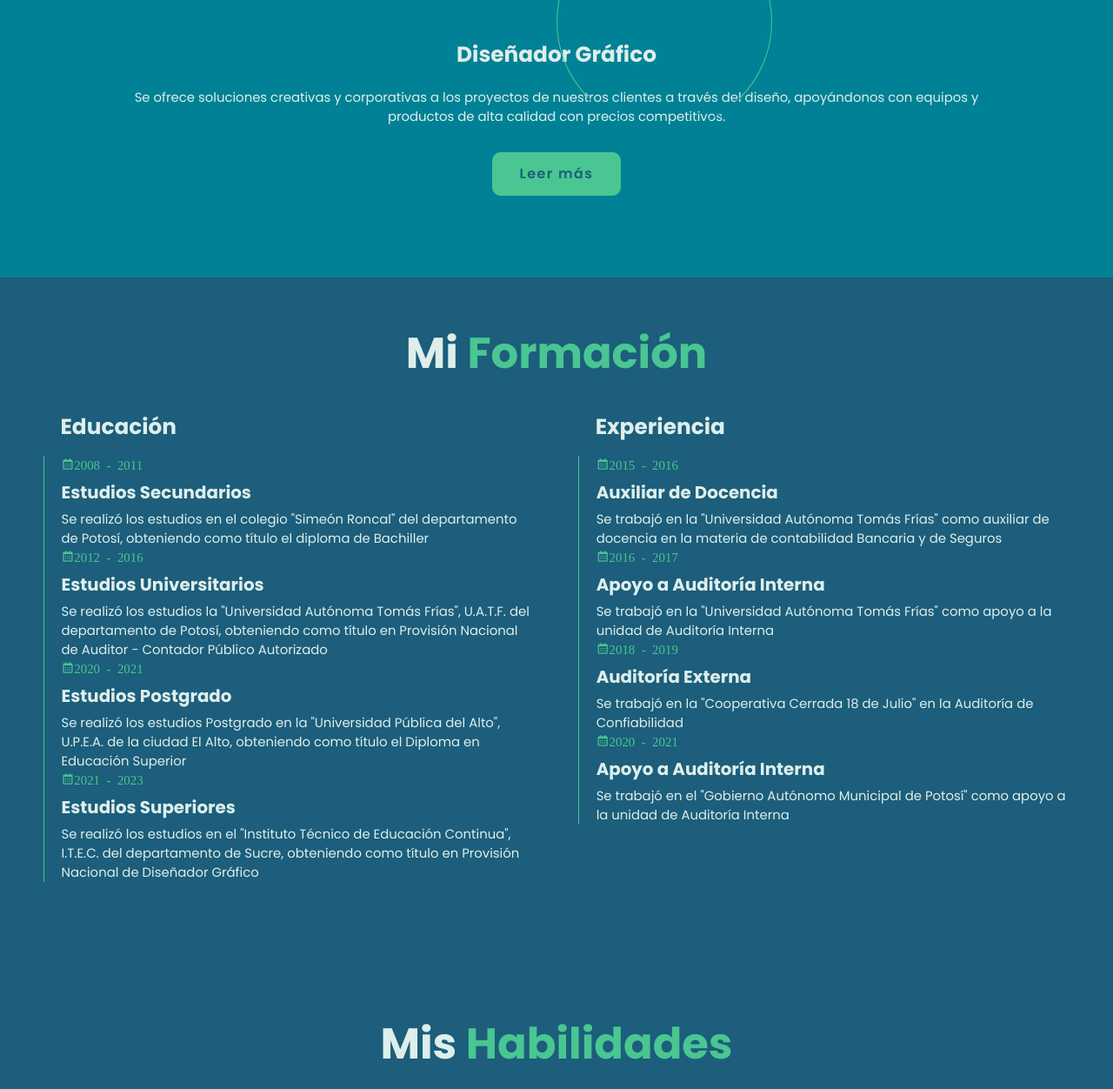
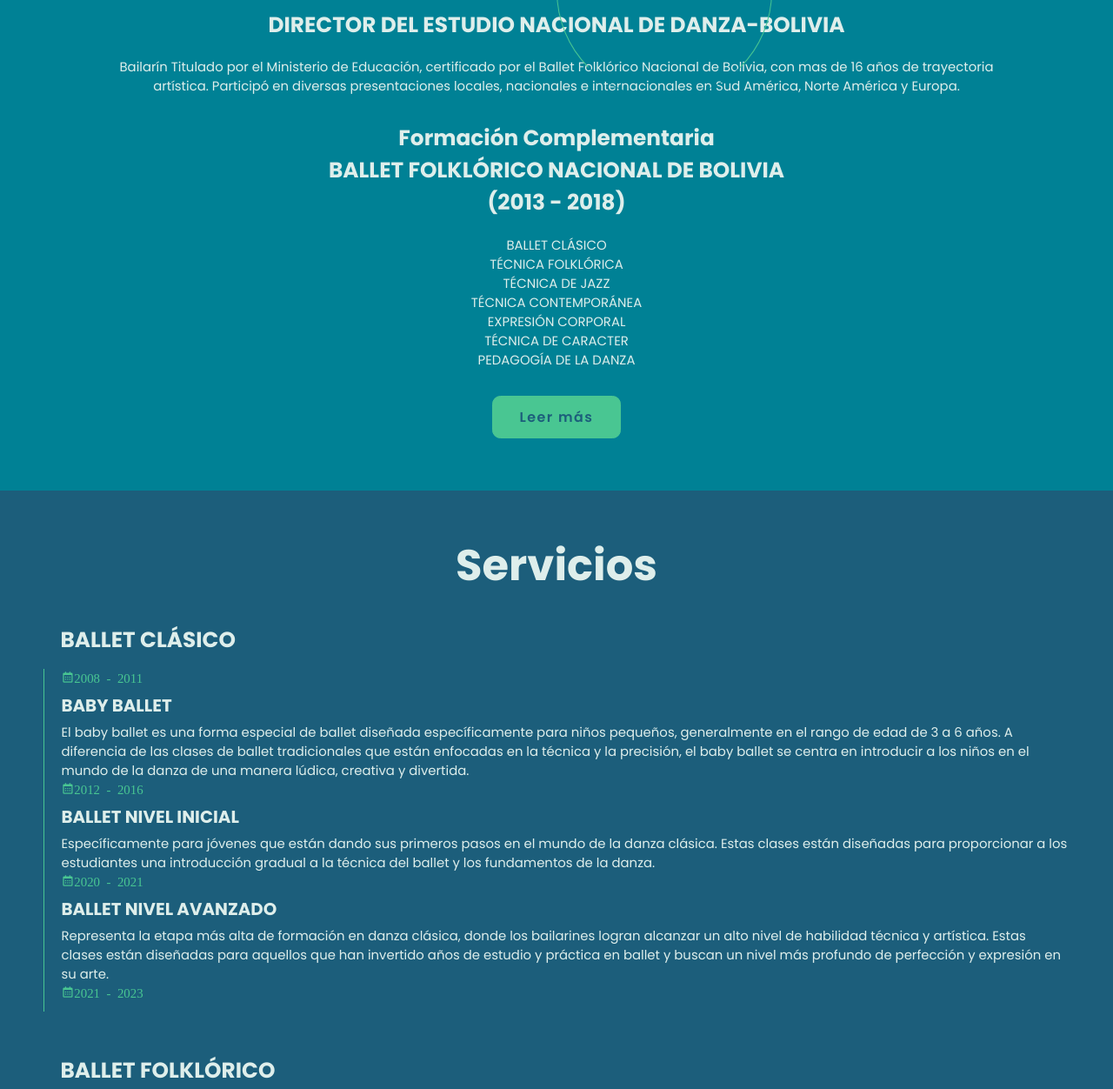
Before and after one commit to estudionacionaldedanzabolivia/estudionacionaldedanzabolivia.github.io, a plain HTML site: page index.html in a window 1280 px wide. Shown: the part 1281-2533 px from the top of the page at 87% size. Drawn offline with nearby package versions, Linux system fonts and the light colour scheme.

Commit message:
configuraciones html y css

```diff
--- a/index.html
+++ b/index.html
@@ -17,8 +17,8 @@
 
 
         <a href="#"class="logo">
-            <img src="images/llogo.png" alt="logo de la compañía" class="logo-img">
-            <h2 class="logo-nombre">ESTUDIO NACIONAL DE DANZA-BOLIVIA</h2>
+            <img src="images/blanco.png" alt="logo de la compañía" class="logo-img">
+            <h2 class="logo-nombre"></h2>
         </a>
         <span class="material-symbols-outlined" id="menu-icon">
             menu
@@ -26,9 +26,9 @@
 
         <nav class="navbar">
             <a href="#inicio" class="active">Inicio</a>
-            <a href="#about">Nosotros</a>
+            <a href="#about">Acerca de</a>
             <a href="#educacion">Servicios</a>
-            <a href="#skills">Ballet</a>
+            <a href="#ballet">Ballet</a>
 
         </nav>
 
@@ -39,9 +39,9 @@
         <div class="inicio-content">
             <h1>Hola, soy <span> Gabriela Maita</span></h1>
             <div class="text-animate">
-                <h3>Software Developer</h3>
+                <h3>Humberto Paye Ancalle</h3>
             </div>
-            <p>El diseño gráfico es una actividad artística, técnica y profesional que se encarga de la comunicación visual en general. Su función en la creación de la imagen y el estilo estético de las empresas es muy relevante ya que determina la forma en la que una empresa es percibida por su público</p>
+            <p>El ballet es una forma de danza clásica que se ha desarrollado a lo largo de varios siglos y ha dado lugar a una amplia variedad de estilos y formas. El ballet clásico es la forma más tradicional y conocida de ballet. Se caracteriza por su énfasis en la técnica, la gracia y la precisión. Los bailarines llevan trajes elegantes y realizan movimientos suaves y fluidos, como piruetas, arabescos y pliés.</p>
             <div class="btn-box">
                 <a href="#" class="btn">Contáctanos</a>
                 <a href="#" class="btn">Hablemos</a>
@@ -50,7 +50,7 @@
         <div class="inicio-social">
             <a href="https://www.facebook.com/estudionacionaldedanzabolivia" target="_blank"><i class='bx bxl-facebook'></i></a>
             <a href="https://wa.me/59168405343?text=Me interesa, mas información" target="_blank"><i class='bx bxl-whatsapp'></i></a>
-            <a href="#"><i class='bx bxl-linkedin'></i></a>
+            <a href="#"><i class='bx bxl-telegram'></i></a>
         </div>
 
         <div class="inicio-imghover"></div>
@@ -58,56 +58,60 @@
 
     <!--Seccion acerca de-->
     <section class="about" id="about">
-        <h2 class="heading">Acerca de <span>Mí</span></h2>
+        <h2 class="heading">Acerca de <span></span></h2>
         <div class="about-img">
-            <img src="images/Acerca_mi.png" alt="">
+            <img src="images/acerca.png" alt="">
             <span class="circle-spin"></span>
         </div>
         <div class="about-content">
-            <h3>Diseñador Gráfico</h3>
-            <p>Se ofrece soluciones creativas y corporativas a los proyectos de nuestros clientes a través del diseño, apoyándonos con equipos y productos de alta calidad con precios competitivos.</p>
+            <h3>DIRECTOR DEL ESTUDIO NACIONAL DE DANZA-BOLIVIA</h3>
+            <p>Bailarín Titulado por el Ministerio de Educación, certificado por el Ballet Folklórico Nacional de Bolivia, con mas de 16 años de trayectoria artística. Participó en diversas presentaciones locales, nacionales e internacionales en Sud América, Norte América y Europa.</p>
+            <h3>Formación Complementaria</h3>
+            <h3>BALLET FOLKLÓRICO NACIONAL DE BOLIVIA</h3>
+            <h3>(2013 - 2018) </h3>
+            <p>BALLET CLÁSICO <br> TÉCNICA FOLKLÓRICA <br> TÉCNICA DE JAZZ <br> TÉCNICA CONTEMPORÁNEA <br> EXPRESIÓN CORPORAL <br> TÉCNICA DE CARACTER <br>PEDAGOGÍA DE LA DANZA </p>
             <div class="btn-box btns">
                 <a href="#" class="btn">Leer más</a>
             </div>
         </div>
     </section>
 
-    <!--Seccion Educación-->
+    <!--Seccion Servicios-->
     <section class="educacion" id="educacion">
-        <h2 class="heading">Mi <span>Formación</span></h2>
+        <h2 class="heading">Servicios <span></span></h2>
         <div class="educacion-row">
             <div class="educacion-column">
-                <h3 class="title">Educación</h3>
+                <h3 class="title">BALLET CLÁSICO</h3>
                 <div class="educacion-box">
                     <div class="educacion-content">
                         <div class="content">
                             <div class="year"><i class="bx bx-calendar">2008 - 2011</i></div>
-                            <h3>Estudios Secundarios</h3>
-                            <p>Se realizó los estudios en el colegio "Simeón Roncal" del departamento de Potosí, obteniendo como título el diploma de Bachiller</p>
+                            <h3>BABY BALLET</h3>
+                            <p>El baby ballet es una forma especial de ballet diseñada específicamente para niños pequeños, generalmente en el rango de edad de 3 a 6 años. A diferencia de las clases de ballet tradicionales que están enfocadas en la técnica y la precisión, el baby ballet se centra en introducir a los niños en el mundo de la danza de una manera lúdica, creativa y divertida. </p>
                         </div>
                     </div>
 
                     <div class="educacion-content">
                         <div class="content">
                             <div class="year"><i class="bx bx-calendar">2012 - 2016</i></div>
-                            <h3>Estudios Universitarios</h3>
-                            <p>Se realizó los estudios la "Universidad Autónoma Tomás Frías", U.A.T.F. del departamento de Potosí, obteniendo como título en Provisión Nacional de Auditor - Contador Público Autorizado</p>
+                            <h3>BALLET NIVEL INICIAL</h3>
+                            <p>Específicamente para jóvenes que están dando sus primeros pasos en el mundo de la danza clásica. Estas clases están diseñadas para proporcionar a los estudiantes una introducción gradual a la técnica del ballet y los fundamentos de la danza. </p>
                         </div>
                     </div>
 
                     <div class="educacion-content">
                         <div class="content">
                             <div class="year"><i class="bx bx-calendar">2020 - 2021</i></div>
-                            <h3>Estudios Postgrado</h3>
-                            <p>Se realizó los estudios Postgrado en la "Universidad Pública del Alto", U.P.E.A. de la ciudad El Alto, obteniendo como título el Diploma en Educación Superior</p>
+                            <h3>BALLET NIVEL AVANZADO</h3>
+                            <p>Representa la etapa más alta de formación en danza clásica, donde los bailarines logran alcanzar un alto nivel de habilidad técnica y artística. Estas clases están diseñadas para aquellos que han invertido años de estudio y práctica en ballet y buscan un nivel más profundo de perfección y expresión en su arte.</p>
                         </div>
                     </div>
 
                     <div class="educacion-content">
                         <div class="content">
                             <div class="year"><i class="bx bx-calendar">2021 - 2023</i></div>
-                            <h3>Estudios Superiores</h3>
-                            <p>Se realizó los estudios en el "Instituto Técnico de Educación Continua", I.T.E.C. del departamento de Sucre, obteniendo como título en Provisión Nacional de Diseñador Gráfico</p>
+                            <h3></h3>
+                            <p></p>
                         </div>
                     </div>
 
@@ -115,29 +119,29 @@
             </div>
 
             <div class="educacion-column">
-                <h3 class="title">Experiencia</h3>
+                <h3 class="title">BALLET FOLKLÓRICO</h3>
                 <div class="educacion-box">
                     <div class="educacion-content">
                         <div class="content">
                             <div class="year"><i class="bx bx-calendar">2015 - 2016</i></div>
-                            <h3>Auxiliar de Docencia</h3>
-                            <p>Se trabajó en la "Universidad Autónoma Tomás Frías" como auxiliar de docencia en la materia de contabilidad Bancaria y de Seguros</p>
+                            <h3>BALLET FOLKLÓRICO INICIAL</h3>
+                            <p>Es una forma de danza que introduce a los niños en las tradiciones y movimientos de la danza folklórica. A diferencia del ballet clásico, el ballet folklórico se centra en las danzas populares y tradicionales que reflejan la cultura y la historia de una comunidad</p>
                         </div>
                     </div>
 
                     <div class="educacion-content">
                         <div class="content">
                             <div class="year"><i class="bx bx-calendar">2016 - 2017</i></div>
-                            <h3>Apoyo a Auditoría Interna</h3>
-                            <p>Se trabajó en la "Universidad Autónoma Tomás Frías" como apoyo a la unidad de Auditoría Interna</p>
+                            <h3>BALLET FOLKLÓRICO JUVENIL</h3>
+                            <p>Es una etapa intermedia en la formación de danza folklórica que involucra a estudiantes adolescentes y jóvenes que han avanzado más allá del nivel inicial. En esta etapa, los participantes tienen un mayor dominio de las técnicas y las danzas folklóricas, lo que les permite explorar de manera más profunda y sofisticada las tradiciones culturales a través de la danza. </p>
                         </div>
                     </div>
 
                     <div class="educacion-content">
                         <div class="content">
                             <div class="year"><i class="bx bx-calendar">2018 - 2019</i></div>
-                            <h3>Auditoría Externa</h3>
-                            <p>Se trabajó en la "Cooperativa Cerrada 18 de Julio" en la Auditoría de Confiabilidad</p>
+                            <h3>BALLET FOLKLÓRICO MAYORES</h3>
+                            <p>Es una forma de danza que permite a personas mayores explorar y disfrutar de las tradiciones culturales a través de la danza folklórica. A menudo, las clases de ballet folklórico para adultos están diseñadas para personas que no necesariamente tienen experiencia previa en la danza, lo que crea un ambiente acogedor y divertido para los participantes.</p>
                         </div>
                     </div>
 
--- a/styles/estilos.css
+++ b/styles/estilos.css
@@ -51,7 +51,7 @@ body {
 
 .logo img{
     height: 60px;
-    margin-top: 6.8rem;
+    margin-top: 0.5rem;
     align-items: center;
     margin-left: 0.1rem;
     padding: 0px;
@@ -241,8 +241,8 @@ section {
 }
 
 .inicio-imghover:hover {
-    background-color: var(--bg-color);
-    opacity: .8;
+    background-color: transparent;
+    opacity: .0;
 }
 
 .about {
@@ -259,6 +259,7 @@ section {
     font-size: 5rem;
     margin-bottom: 3rem;
     text-align: center;
+
 }
 
 span {
@@ -333,7 +334,7 @@ span {
 }
 
 .educacion-row .educacion-column {
-    flex: 1 1 40rem;
+
 }
 
 .educacion-column .title {
```
Also changed, not shown: images/blanco.png, 2 other files.
